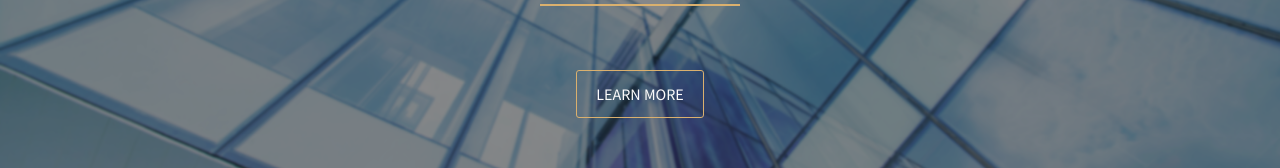
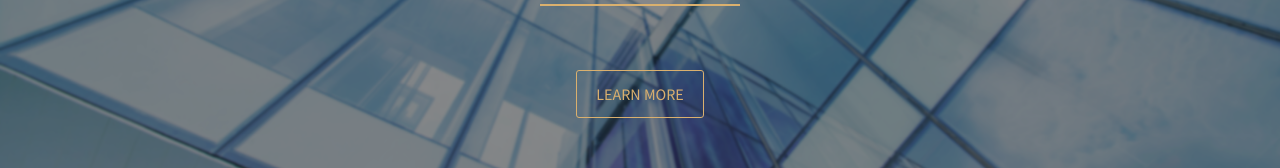
Before and after one commit to Danykesia/advocacia-project, a Vue app: page / in a window 1280 px wide. In both pictures the pointer is over the link "LEARN MORE". Shown: the part 453-621 px from the top of the page. Built offline with nearby package versions, Linux system fonts and the light colour scheme.

Commit message:
change color of the buttom

```diff
--- a/src/components/Slide.vue
+++ b/src/components/Slide.vue
@@ -115,6 +115,7 @@ hr {
   &:hover {
     border: 1px solid  #ddb16e;
     background: none;
+    color: #ddb16e;
   }
 
   &-text {
```
